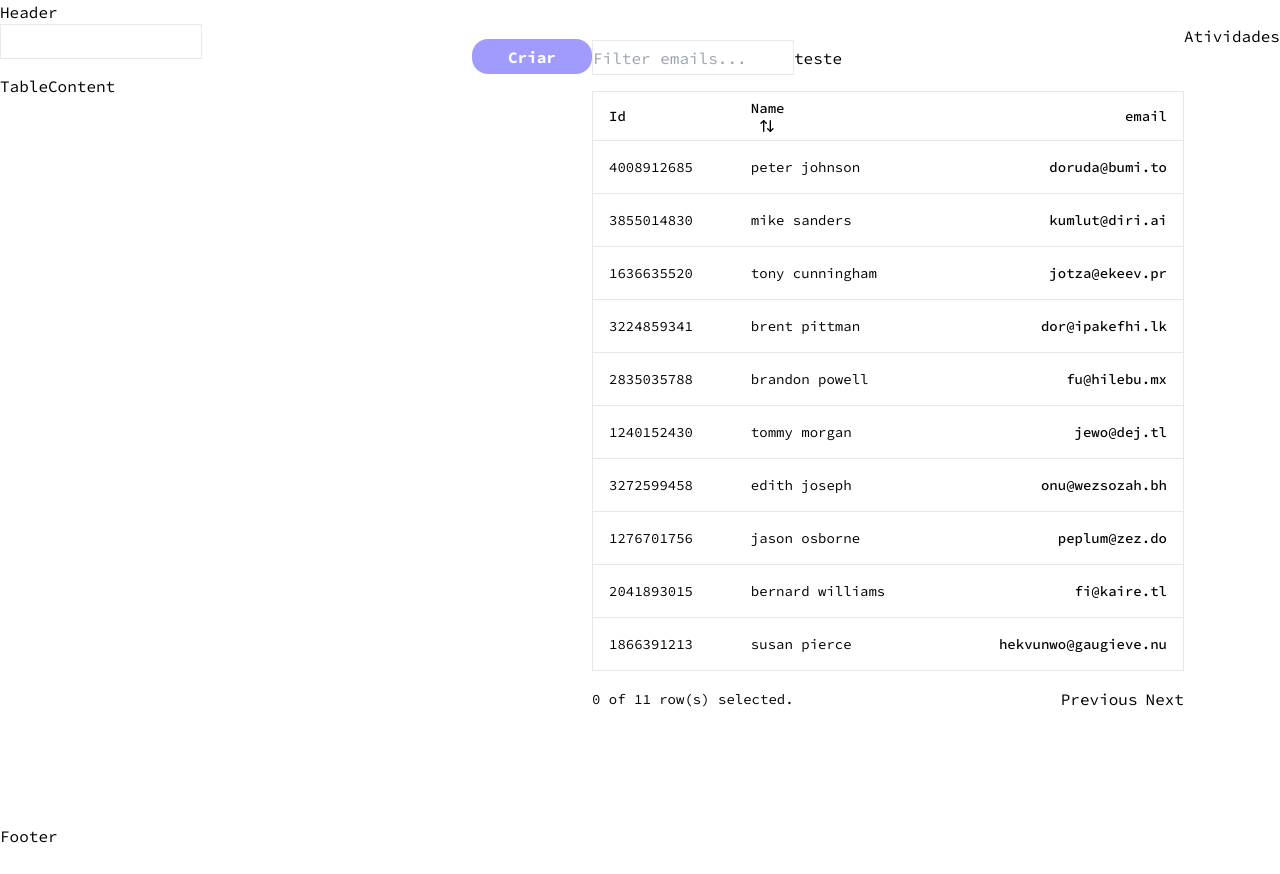
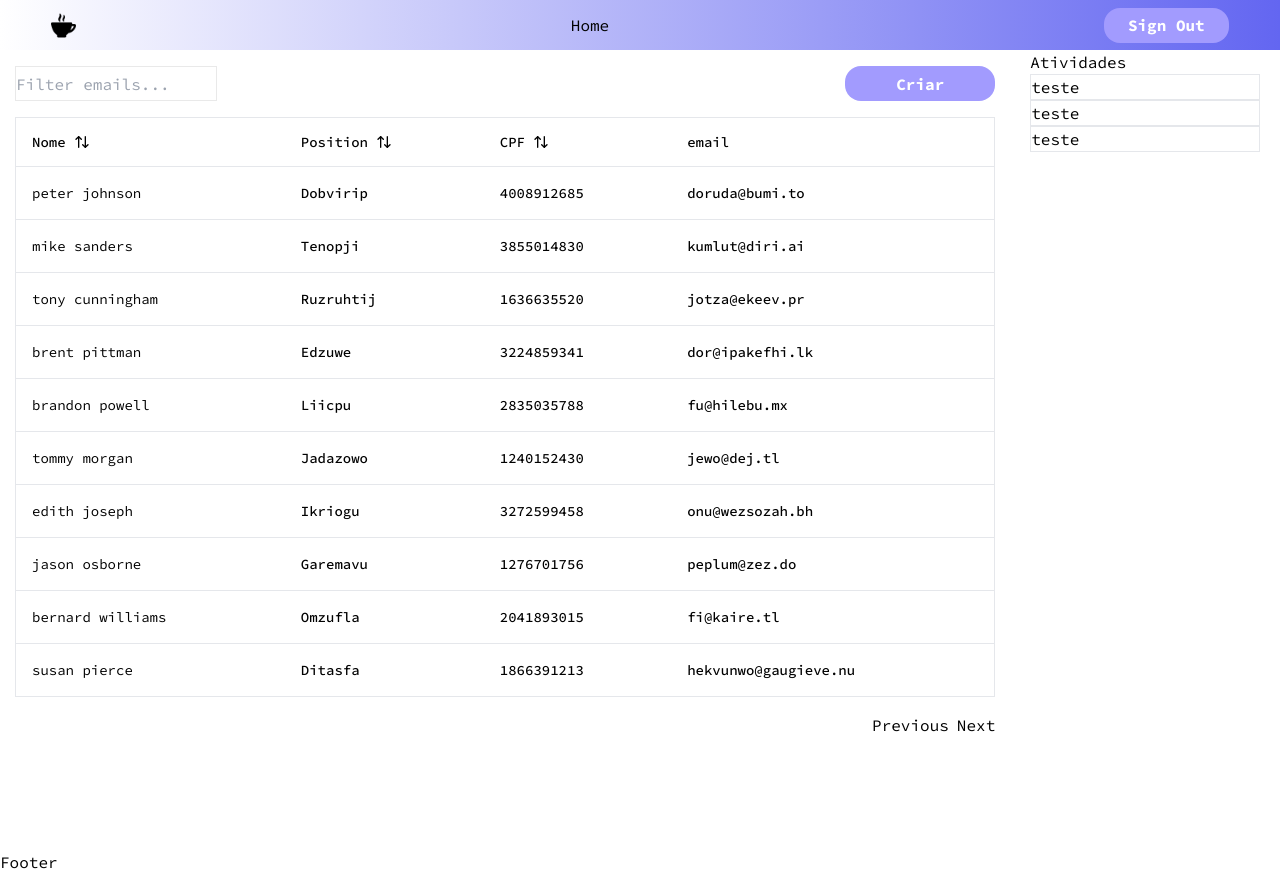
Before and after one commit to MateusGuedess/uol-ed-tech, a Next.js app: page / in a window 1280 px wide. Before the commit the page ends 848 px from the top, so only its background shows below. Built offline with nearby package versions, Linux system fonts and the light colour scheme; sample sign-in values are in the browser's storage.

Commit message:
align items in table

```diff
--- a/src/app/layout.tsx
+++ b/src/app/layout.tsx
@@ -18,7 +18,7 @@ export default function RootLayout({
 
   return (
     <html lang="en">
-      <body className={sourceCodePro.className}>
+      <body className={`${sourceCodePro.className} `}>
         {!pathIsProtected && children}
         {pathIsProtected && (
           <PrivateRoute>
--- a/src/app/layoutProvider.tsx
+++ b/src/app/layoutProvider.tsx
@@ -1,5 +1,6 @@
 "use client";
 
+import Header from "@/components/Header";
 import { usePathname } from "next/navigation";
 
 interface ILayoutProvider {
@@ -10,9 +11,7 @@ function LayoutProvider({ children }: ILayoutProvider) {
   const pathname = usePathname();
   return (
     <>
-      {pathname != "/auth/signin" && pathname != "/auth/signup" && (
-        <h1>Header</h1>
-      )}
+      {pathname != "/auth/signin" && pathname != "/auth/signup" && <Header />}
       {children}
       {pathname != "/auth/signin" && pathname != "/auth/signup" && (
         <h1>Footer</h1>
--- a/src/app/page.tsx
+++ b/src/app/page.tsx
@@ -1,30 +1,12 @@
 "use client";
-import { History, Table } from "@/components";
-import { DataTableDemo } from "@/components/DataTable";
-import { useState } from "react";
-
-const users = [
-  {
-    nome: "teste 1",
-    cargo: "teste 1",
-    cpf: "teste 1",
-    email: "teste 1",
-  },
-];
+import { History } from "@/components";
+import { DataTable } from "@/components/DataTable";
 
 export default function Home() {
-  const [search, setSearch] = useState();
-
-  function handleClick() {}
-
   return (
     <main className="flex h-full w-full flex justify-between">
-      <Table.Root>
-        <Table.Actions onButtonClick={handleClick} />
-        <Table.Content data={users} />
-      </Table.Root>
-      <DataTableDemo />
-      <History.Root>
+      <DataTable />
+      <History.Root className="w-[300px] mx-5">
         <History.Title title="Atividades" />
         <History.Content action="Foto Atualizada" photo="" title="" />
         <History.Content action="Nome Atualizado" photo="" title="" />
--- a/src/components/DataTable/collaboratorMock.ts
+++ b/src/components/DataTable/collaboratorMock.ts
@@ -2,7 +2,7 @@ import { Collaborator } from "@/types/Collaborator";
 
 export const data: Collaborator[] = [
   {
-    id: "4008912685",
+    cpf: "4008912685",
     name: "Peter Johnson",
     email: "doruda@bumi.to",
     position: "Dobvirip",
@@ -10,7 +10,7 @@ export const data: Collaborator[] = [
     admissionDate: "2019-06-05T19:02:55-03:00",
   },
   {
-    id: "3855014830",
+    cpf: "3855014830",
     name: "Mike Sanders",
     email: "kumlut@diri.ai",
     position: "Tenopji",
@@ -18,7 +18,7 @@ export const data: Collaborator[] = [
     admissionDate: "2019-06-09T20:46:50-03:00",
   },
   {
-    id: "1636635520",
+    cpf: "1636635520",
     name: "Tony Cunningham",
     email: "jotza@ekeev.pr",
     position: "Ruzruhtij",
@@ -26,7 +26,7 @@ export const data: Collaborator[] = [
     admissionDate: "2019-05-24T06:34:56-03:00",
   },
   {
-    id: "3224859341",
+    cpf: "3224859341",
     name: "Brent Pittman",
     email: "dor@ipakefhi.lk",
     position: "Edzuwe",
@@ -34,7 +34,7 @@ export const data: Collaborator[] = [
     admissionDate: "2019-12-09T17:35:55-03:00",
   },
   {
-    id: "2835035788",
+    cpf: "2835035788",
     name: "Brandon Powell",
     email: "fu@hilebu.mx",
     position: "Liicpu",
@@ -42,7 +42,7 @@ export const data: Collaborator[] = [
     admissionDate: "2019-12-08T17:38:21-03:00",
   },
   {
-    id: "1240152430",
+    cpf: "1240152430",
     name: "Tommy Morgan",
     email: "jewo@dej.tl",
     position: "Jadazowo",
@@ -50,7 +50,7 @@ export const data: Collaborator[] = [
     admissionDate: "2019-08-14T11:31:12-03:00",
   },
   {
-    id: "3272599458",
+    cpf: "3272599458",
     name: "Edith Joseph",
     email: "onu@wezsozah.bh",
     position: "Ikriogu",
@@ -58,7 +58,7 @@ export const data: Collaborator[] = [
     admissionDate: "2019-09-11T11:56:49-03:00",
   },
   {
-    id: "1276701756",
+    cpf: "1276701756",
     name: "Jason Osborne",
     email: "peplum@zez.do",
     position: "Garemavu",
@@ -66,7 +66,7 @@ export const data: Collaborator[] = [
     admissionDate: "2019-06-12T20:35:35-03:00",
   },
   {
-    id: "2041893015",
+    cpf: "2041893015",
     name: "Bernard Williams",
     email: "fi@kaire.tl",
     position: "Omzufla",
@@ -74,7 +74,7 @@ export const data: Collaborator[] = [
     admissionDate: "2019-09-12T10:40:17-03:00",
   },
   {
-    id: "1866391213",
+    cpf: "1866391213",
     name: "Susan Pierce",
     email: "hekvunwo@gaugieve.nu",
     position: "Ditasfa",
@@ -82,7 +82,7 @@ export const data: Collaborator[] = [
     admissionDate: "2019-01-17T17:49:17-02:00",
   },
   {
-    id: "3946714296",
+    cpf: "3946714296",
     name: "Mollie Harris",
     email: "rulaik@boigomam.km",
     position: "Ugvednes",
--- a/src/components/DataTable/index.tsx
+++ b/src/components/DataTable/index.tsx
@@ -30,36 +30,71 @@ import { data } from "./collaboratorMock";
 
 export const columns: ColumnDef<Collaborator>[] = [
   {
-    accessorKey: "id",
-    header: "Id",
-    cell: ({ row }) => <div className="capitalize">{row.getValue("id")}</div>,
-  },
-  {
     accessorKey: "name",
     header: ({ column }) => {
       return (
-        <Button
+        <div
           onClick={() => column.toggleSorting(column.getIsSorted() === "asc")}
+          className="text-center flex items-center"
         >
-          Name
+          Nome
           <ArrowUpDown className="ml-2 h-4 w-4" />
-        </Button>
+        </div>
       );
     },
     cell: ({ row }) => <div className="lowercase">{row.getValue("name")}</div>,
   },
   {
-    accessorKey: "email",
-    header: () => <div className="text-right">email</div>,
+    accessorKey: "position",
+    header: ({ column }) => (
+      <div
+        onClick={() => column.toggleSorting(column.getIsSorted() === "asc")}
+        className="text-center flex items-center"
+      >
+        Position
+        <ArrowUpDown className="ml-2 h-4 w-4" />
+      </div>
+    ),
     cell: ({ row }) => {
       return (
-        <div className="text-right font-medium">{row.getValue("email")}</div>
+        <div className="text-left font-medium">{row.getValue("position")}</div>
+      );
+    },
+  },
+  {
+    accessorKey: "cpf",
+    header: ({ column }) => (
+      <div
+        onClick={() => column.toggleSorting(column.getIsSorted() === "asc")}
+        className="text-center flex items-center"
+      >
+        CPF
+        <ArrowUpDown className="ml-2 h-4 w-4" />
+      </div>
+    ),
+    cell: ({ row }) => {
+      return <div className="text-left font-medium">{row.getValue("cpf")}</div>;
+    },
+  },
+  {
+    accessorKey: "email",
+    header: ({ column }) => (
+      <div
+        onClick={() => column.toggleSorting(column.getIsSorted() === "asc")}
+        className="text-center flex items-center"
+      >
+        email
+      </div>
+    ),
+    cell: ({ row }) => {
+      return (
+        <div className="text-left font-medium">{row.getValue("email")}</div>
       );
     },
   },
 ];
 
-export function DataTableDemo() {
+export function DataTable() {
   const [sorting, setSorting] = React.useState<SortingState>([]);
   const [globalFilter, setGlobalFilter] = React.useState("");
   const [columnVisibility, setColumnVisibility] =
@@ -86,15 +121,17 @@ export function DataTableDemo() {
   });
 
   return (
-    <div className="w-full">
-      <div className="flex items-center py-4">
+    <div className="w-full mx-[15px]">
+      <div className="flex items-center justify-between py-4">
         <Input
           placeholder="Filter emails..."
           value={globalFilter ?? ""}
           onChange={(e) => setGlobalFilter(String(e.target.value))}
-          className="max-w-sm"
+          className="focus:ring-0 ring-0 border-[#a29bfe] rounded-lg"
         />
-        <Button>teste</Button>
+        <Button className="w-[150px] h-[35px]  bg-[#a29bfe] rounded-2xl text-[#fff] font-bold cursor-pointer">
+          Criar
+        </Button>
       </div>
       <div className="rounded-md border">
         <Table>
@@ -147,10 +184,10 @@ export function DataTableDemo() {
         </Table>
       </div>
       <div className="flex items-center justify-end space-x-2 py-4">
-        <div className="flex-1 text-sm text-muted-foreground">
+        {/* <div className="flex-1 text-sm text-muted-foreground">
           {table.getFilteredSelectedRowModel().rows.length} of{" "}
           {table.getFilteredRowModel().rows.length} row(s) selected.
-        </div>
+        </div> */}
         <div className="space-x-2">
           <Button
             // variant="outline"
--- /dev/null
+++ b/src/components/Header/index.tsx
@@ -0,0 +1,36 @@
+import Image from "next/image";
+import Link from "next/link";
+import Button from "../Button";
+
+function Header() {
+  return (
+    <header className="flex items-center h-[50px] bg-gradient-to-l  from-indigo-500 to-white">
+      <nav className="flex items-center justify-between w-[92%] mx-auto">
+        <div>
+          <Image
+            width={25}
+            height={25}
+            src={"/coffe-cup.png"}
+            alt="Coffe Cup"
+          />
+        </div>
+        <div className="">
+          <ul>
+            <li>
+              <Link href="/home" className="hover:text-gray-500">
+                Home
+              </Link>
+            </li>
+          </ul>
+        </div>
+        <div>
+          <Button className="  hover:bg-[#c0bcfa] w-[125px] h-[35px] bg-[#a29bfe] rounded-2xl text-[#fff] font-bold cursor-pointer">
+            Sign Out
+          </Button>
+        </div>
+      </nav>
+    </header>
+  );
+}
+
+export default Header;
--- a/src/components/History/HistoryContent.tsx
+++ b/src/components/History/HistoryContent.tsx
@@ -11,7 +11,7 @@ function HistoryContent({
   title,
   comment,
 }: HistoryContentProps) {
-  return <div></div>;
+  return <div className="border-[1px]">teste</div>;
 }
 
 export default HistoryContent;
--- a/src/components/History/HistoryRoot.tsx
+++ b/src/components/History/HistoryRoot.tsx
@@ -2,10 +2,11 @@ import { ReactNode } from "react";
 
 interface HistoryRootProps {
   children: ReactNode;
+  className?: string;
 }
 
-function HistoryRoot({ children }: HistoryRootProps) {
-  return <div>{children}</div>;
+function HistoryRoot({ children, className }: HistoryRootProps) {
+  return <div className={className}>{children}</div>;
 }
 
 export default HistoryRoot;
--- a/src/types/Collaborator.ts
+++ b/src/types/Collaborator.ts
@@ -1,5 +1,5 @@
 export interface Collaborator {
-  id: string;
+  cpf: string;
   name: string;
   email: string;
   position: string;
```
Also changed, not shown: public/coffe-cup.png (added).
